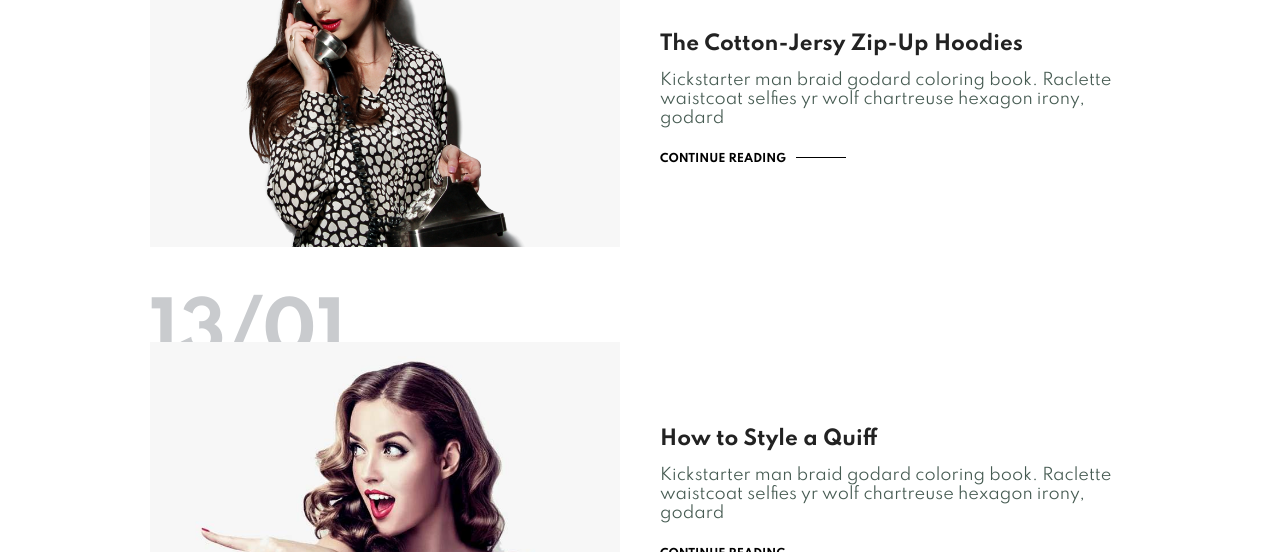
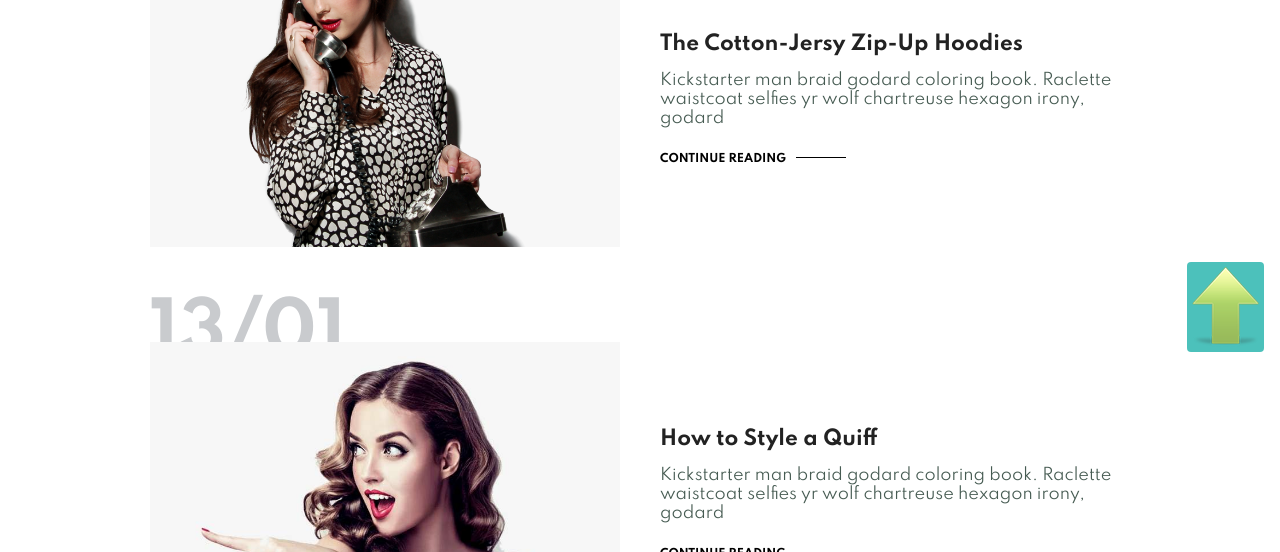
Before and after one commit to Eugene-36/clothing-store-js, a plain HTML site: page blog.html in a window 1280 px wide. Shown: the part 608-1160 px from the top of the page. Drawn offline with Linux system fonts and the light colour scheme.

Commit message:
added smooth scroll

```diff
--- a/blog.html
+++ b/blog.html
@@ -143,7 +143,9 @@
       </div>
     </section>
     <!--  -->
-
+    <a href="#" class="scrollup" id="scroll-up">
+      <img src="./img/up-to-top.png" class="scroll__icon" alt="" />
+    </a>
     <!-- FOOTER -->
     <footer class="section-p1">
       <div class="col">
--- a/js/script.js
+++ b/js/script.js
@@ -14,3 +14,21 @@ if (closeBar) {
     nav.classList.remove('active');
   });
 }
+
+//* ===================SHOW SCROLL UP===================================
+function scrollUp() {
+  const scrollUp = document.getElementById('scroll-up');
+  // When the scroll is higher than 460 viewport height, add the show-scroll class to the a tag with the scroll-top class
+  if (this.scrollY >= 460) {
+    scrollUp.classList.add('show-scroll');
+  } else {
+    scrollUp.classList.remove('show-scroll');
+  }
+  console.log('scrollUp', scrollUp);
+}
+window.addEventListener('scroll', scrollUp);
+
+//*=======================SCROLL======================
+document.querySelector('.active').onclick = () => {
+  window.scrollTo(pageYOffset, 0);
+};
--- a/scss/components/base.scss
+++ b/scss/components/base.scss
@@ -4,7 +4,9 @@
   box-sizing: border-box;
   font-family: 'Spartan', sans-serif;
 }
-
+html {
+  scroll-behavior: smooth;
+}
 h1 {
   font-size: 50px;
   line-height: 64px;
@@ -69,3 +71,32 @@ button.white {
 body {
   width: 100%;
 }
+//!======SCROLL
+.scrollup {
+  position: fixed;
+  background: var(--container-color);
+  right: 1rem;
+  bottom: -20%;
+  display: inline-flex;
+  padding: 0.3rem;
+  border-radius: 0.25rem;
+  z-index: var(--z-tooltip);
+  opacity: 0.8;
+  transition: 0.4s;
+  background-color: lightseagreen;
+}
+
+.scrollup:hover {
+  background: var(--container-color);
+  opacity: 1;
+}
+
+.scrollup__icon {
+  font-size: 1.25rem;
+  color: var(--title-color);
+}
+
+.show-scroll {
+  bottom: 3rem;
+}
+//!======
```
Also changed, not shown: about.html (+3 -1 lines), cart.html (+3 -0 lines), contact.html (+3 -1 lines), index.html (+10 -1 lines), shop.html (+3 -1 lines), img/up-to-top.png (added), styleKoala/style.css, 1 other file.
